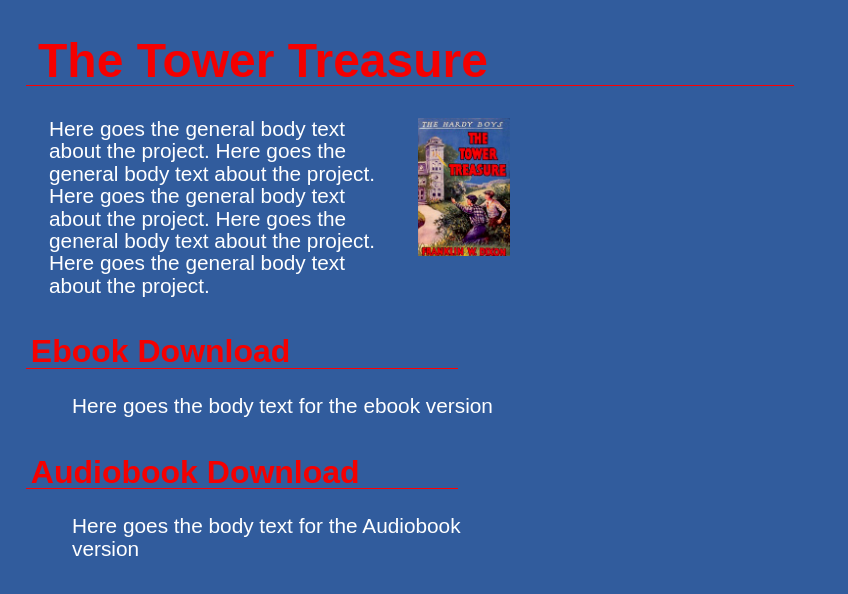
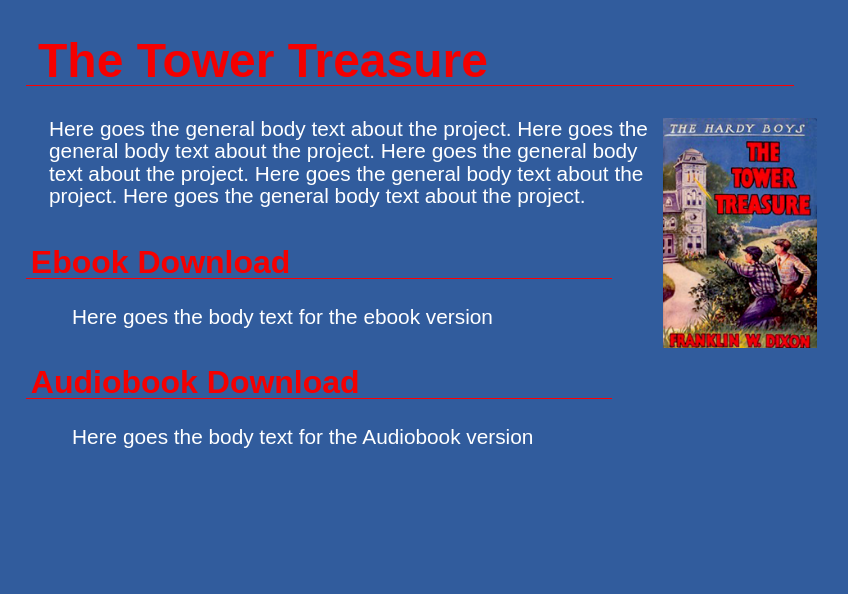
Before and after one commit to k1mvn/Team-Thistle, a plain HTML site: page index.html in a window 1280 px wide. Shown: the whole page, without its empty margins (38-886 px from the left). Drawn offline with Linux system fonts and the light colour scheme.

Commit message:
Update WebsiteStyle.css

```diff
--- a/WebsiteStyle.css
+++ b/WebsiteStyle.css
@@ -17,7 +17,7 @@ h1 {
 }
 
 h2 {
-  width: 55%;
+  width: 75%;
   font-family: "Titan One", Arial;
   font-size: 2em;
   font-weight: bold;
@@ -29,7 +29,7 @@ h2 {
 }
 
 p {
-  width: 55%;
+  width: 75%;
   font-family: sans-serif;
   font-size: 1.3em;
   font-weight: normal;
@@ -38,7 +38,7 @@ p {
 }
 
 #general{
-  width: 60%;
+  width: 100%;
   font-family: sans-serif;
   font-size: 1.3em;
   font-weight: normal;
```
